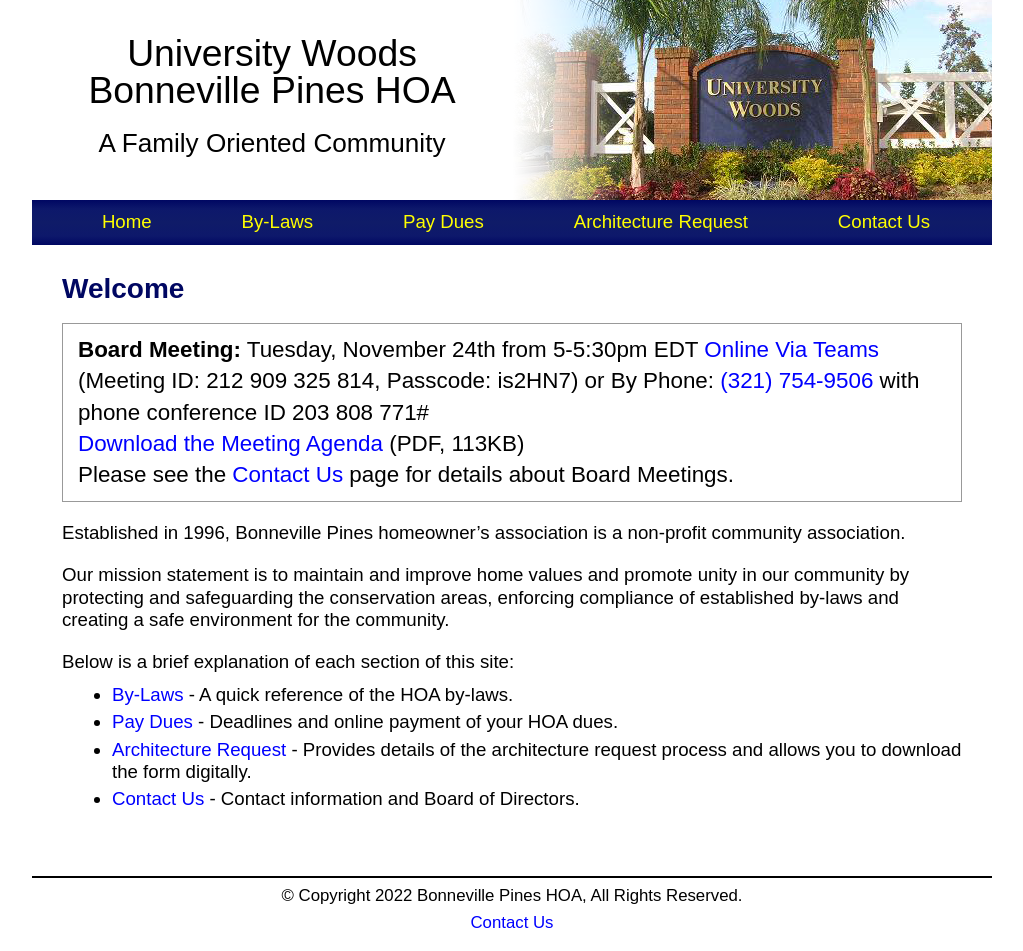
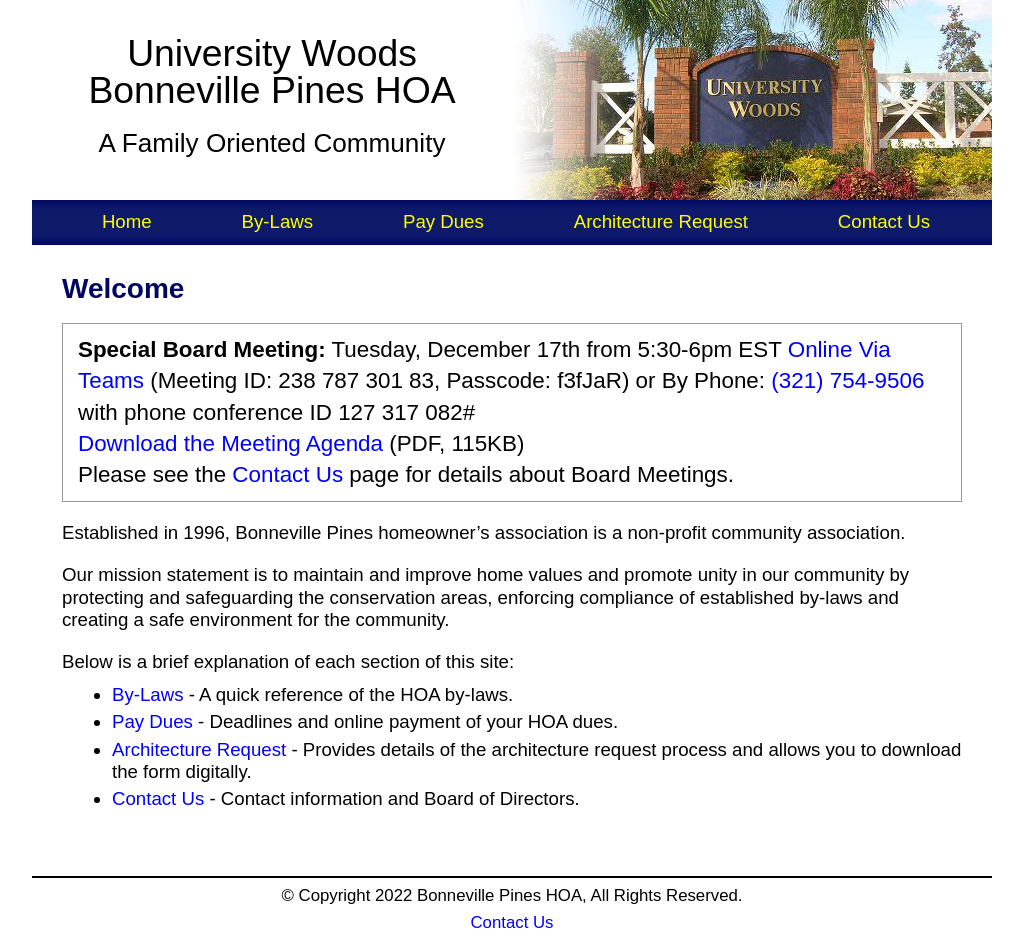
Before and after one commit to bphoa/website, a Jekyll site: the page built from index.md, in a window 1280 px wide. Shown: the whole page, without its empty margins (128-1151 px from the left). Built offline with Jekyll 4.4.1, drawn with Linux system fonts in a browser that asks for light colours.

Commit message:
Add special board meeting for 12/14/24

```diff
--- a/index.md
+++ b/index.md
@@ -3,8 +3,8 @@
 title: Welcome
 ---
 
-**Board Meeting:** Tuesday, November 24th from 5-5:30pm EDT [Online Via Teams](https://teams.microsoft.com/l/meetup-join/19%3ameeting_YzBlODdhYTQtMjcwMi00NzU5LTg3NmEtMWIzOTZiZmYzYzc5%40thread.v2/0?context=%7b%22Tid%22%3a%22a1cf3136-ea50-4354-ad39-345d96aeab4c%22%2c%22Oid%22%3a%22f0ada0c0-6bc6-494a-94e2-e93bbd59498c%22%7d) (Meeting ID: 212 909 325 814, Passcode: is2HN7) or By Phone: <a href="tel:+13217549506">(321) 754-9506</a> with phone conference ID 203 808 771# \\
-[Download the Meeting Agenda]({{ site.url }}/assets/files/011390_SBOD_agenda_1124.pdf) (PDF, 113KB) \\
+**Special Board Meeting:** Tuesday, December 17th from 5:30-6pm EST [Online Via Teams](https://teams.microsoft.com/l/meetup-join/19%3ameeting_NjhjMDBiMDYtODM0Ni00ZjQxLTlmMGEtYTdmODIzNGFiYzlh%40thread.v2/0?context=%7b%22Tid%22%3a%22a1cf3136-ea50-4354-ad39-345d96aeab4c%22%2c%22Oid%22%3a%22f0ada0c0-6bc6-494a-94e2-e93bbd59498c%22%7d) (Meeting ID: 238 787 301 83, Passcode: f3fJaR) or By Phone: <a href="tel:+13217549506">(321) 754-9506</a> with phone conference ID 127 317 082# \\
+[Download the Meeting Agenda]({{ site.url }}/assets/files/011390_SBOD_agenda_1217.pdf) (PDF, 115KB) \\
 Please see the [Contact Us](contact) page for details about Board Meetings.
 {: .alert}
 
```
